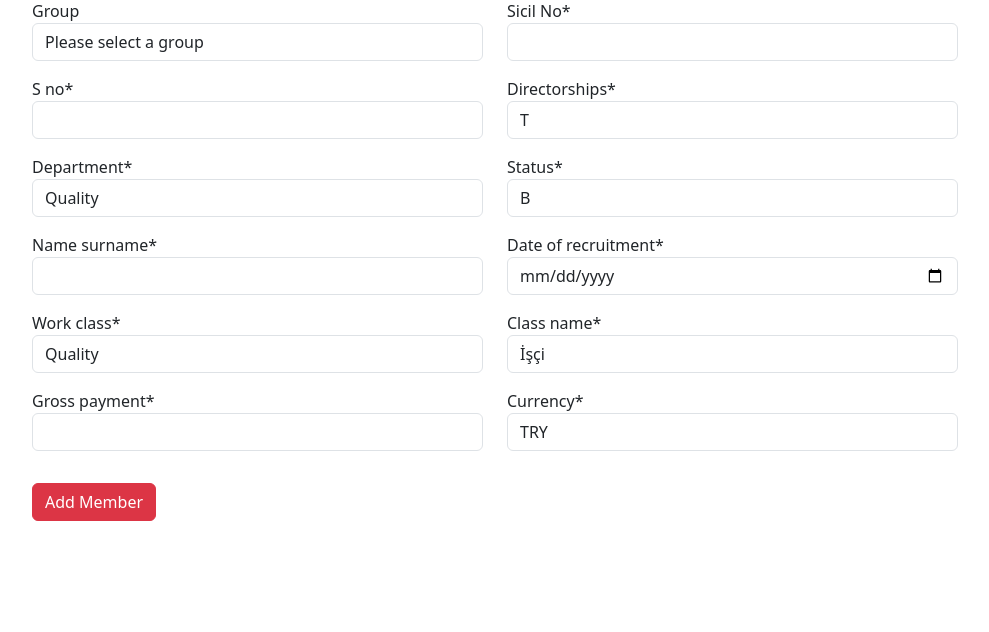
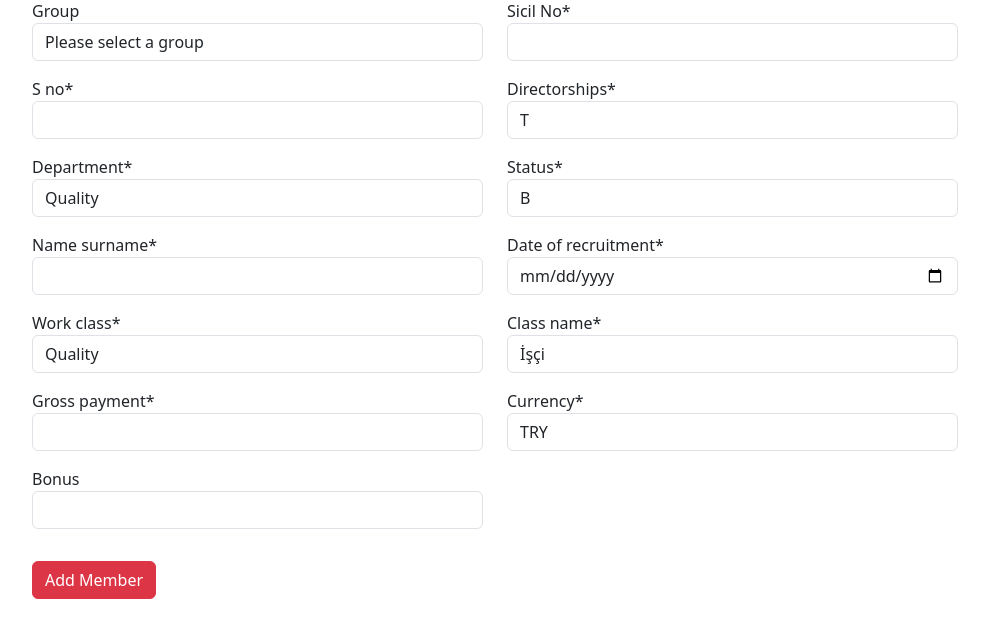
Before and after one commit to omercengiz/putzmeisterapp, a Django app: page /workers/addworkers/ in a window 1280 px wide. Shown: the part 168-800 px from the top of the page, without its empty margins (145-1134 px from the left). Run offline with Django 4.2, Linux system fonts and the light colour scheme; a user stored in the database is signed in; some libraries are stand-ins or nearby versions.

Commit message:
feat:bonus field added

```diff
--- a/templates/addworkers.html
+++ b/templates/addworkers.html
@@ -50,6 +50,9 @@
                 <div class="col-md-6 mb-3">
                     {{ form.currency|as_crispy_field }}
                 </div>
+                <div class="col-md-6 mb-3">
+                    {{ form.bonus|as_crispy_field }}
+                </div>
             </div>
 
             <button type="submit" class="btn btn-danger mt-3">Add Member</button>
--- a/templates/dashboard.html
+++ b/templates/dashboard.html
@@ -53,7 +53,7 @@
             <td>{{worker.class_name}}</td>
             <td>{{worker.gross_payment}}</td>
             <td>{{worker.currency}}</td>
-            <td>None</td>
+            <td>{{ worker.bonus }}</td>
             <td><a href="/workers/update/{{worker.id}}" class="btn btn-danger">Update</a></td>
             <td>
               <a href="/workers/delete/{{worker.id}}" class="btn btn-danger"
--- a/templates/updateworkers.html
+++ b/templates/updateworkers.html
@@ -48,6 +48,9 @@
                 <div class="col-md-6 mb-3">
                     {{ form.currency|as_crispy_field }}
                 </div>
+                <div class="col-md-6 mb-3">
+                    {{ form.bonus|as_crispy_field }}
+                </div>
             </div>
 
             <button type="submit" class="btn btn-danger mt-3">Update Member</button>
--- a/workers/forms.py
+++ b/workers/forms.py
@@ -17,6 +17,7 @@ class WorkersForm(forms.ModelForm):
             "class_name",
             "gross_payment",
             "currency",
+            "bonus"
         ]
         widgets = {
             'date_of_recruitment': forms.DateInput(attrs={'type': 'date'})
--- a/workers/models.py
+++ b/workers/models.py
@@ -130,6 +130,8 @@ class Workers(models.Model):
     class_name = models.CharField(max_length=50, choices=CLASS_CHOICES, default='İşçi')
     gross_payment = models.DecimalField(max_digits=15, decimal_places=2)
     currency = models.CharField(max_length=3, choices=CURRENCY_CHOICES, default='TRY')
+    bonus = models.IntegerField(null=True, blank=True)
+
 
 
     # we see object name is a worker name. Displaying the name_surname not an object
```
Also changed, not shown: workers/migrations/0012_workers_bonus.py (added).
